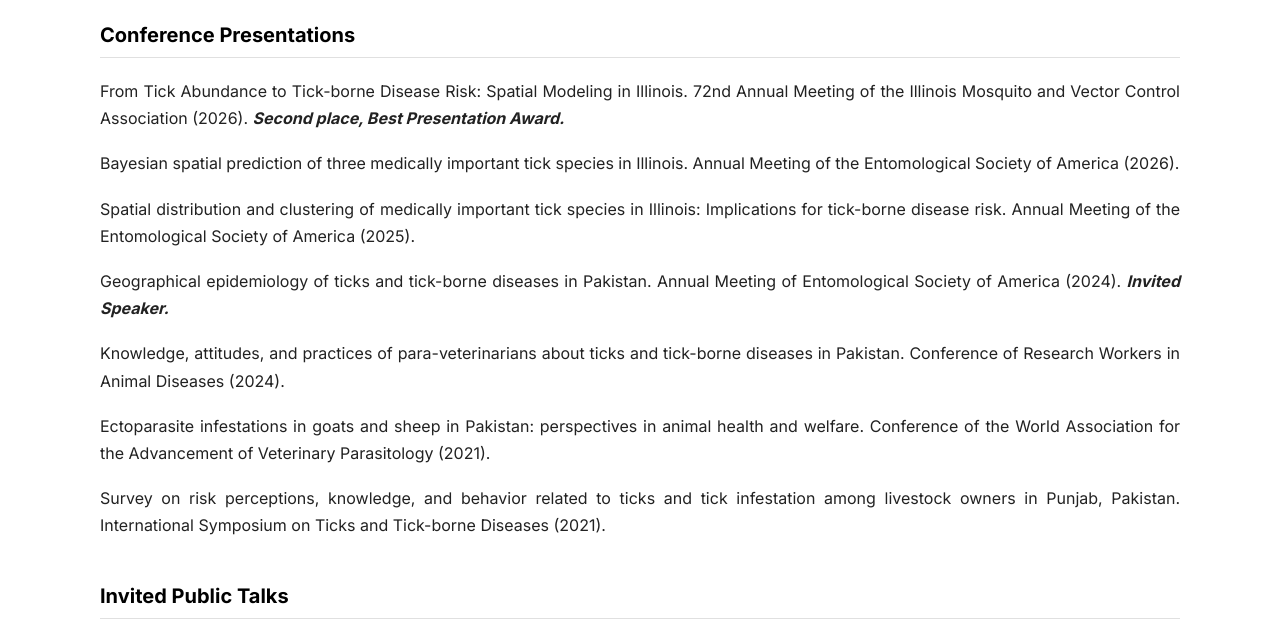
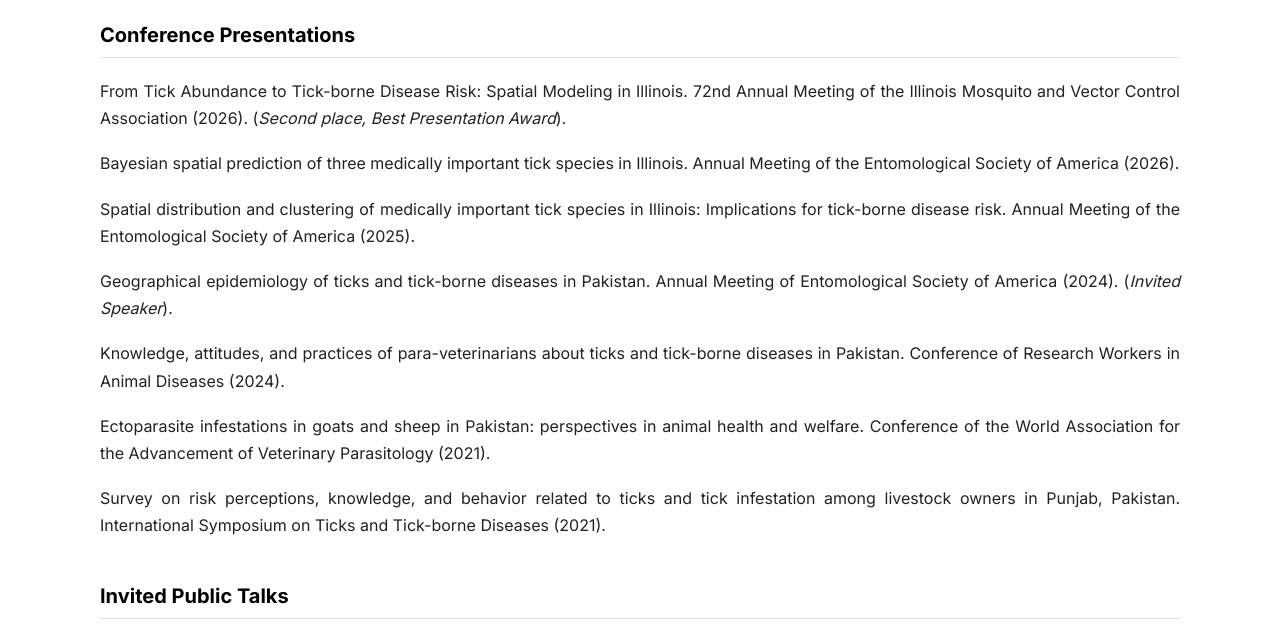
Before and after one commit to abrarhussain95/abrarhussain95.github.io, a plain HTML site: page communication.html in a window 1280 px wide. Shown: the part 159-795 px from the top of the page. Drawn offline with nearby package versions, Linux system fonts and the light colour scheme.

Commit message:
Update communication.html

```diff
--- a/communication.html
+++ b/communication.html
@@ -44,12 +44,12 @@
   <div class="paper-list">
 
     <div class="paper-item">
-    <p>
+	<p>
 	  From Tick Abundance to Tick-borne Disease Risk: Spatial Modeling in Illinois.
 	  72nd Annual Meeting of the Illinois Mosquito and Vector Control Association (2026).
-	  <strong><em>Second place, Best Presentation Award.</em></strong>
+	  (<em>Second place, Best Presentation Award</em>).
 	</p>
-	</div>
+</div>
     <div class="paper-item">
       <p>
         Bayesian spatial prediction of three medically important tick species in Illinois.
@@ -68,9 +68,9 @@
 	<p>
 	  Geographical epidemiology of ticks and tick-borne diseases in Pakistan.
 	  Annual Meeting of Entomological Society of America (2024).
-	  <strong><em>Invited Speaker.</em></strong>
+	  (<em>Invited Speaker</em>).
 	</p>
-    </div>
+	</div>
     <div class="paper-item">
       <p>
         Knowledge, attitudes, and practices of para-veterinarians about ticks and tick-borne diseases in Pakistan.
```
